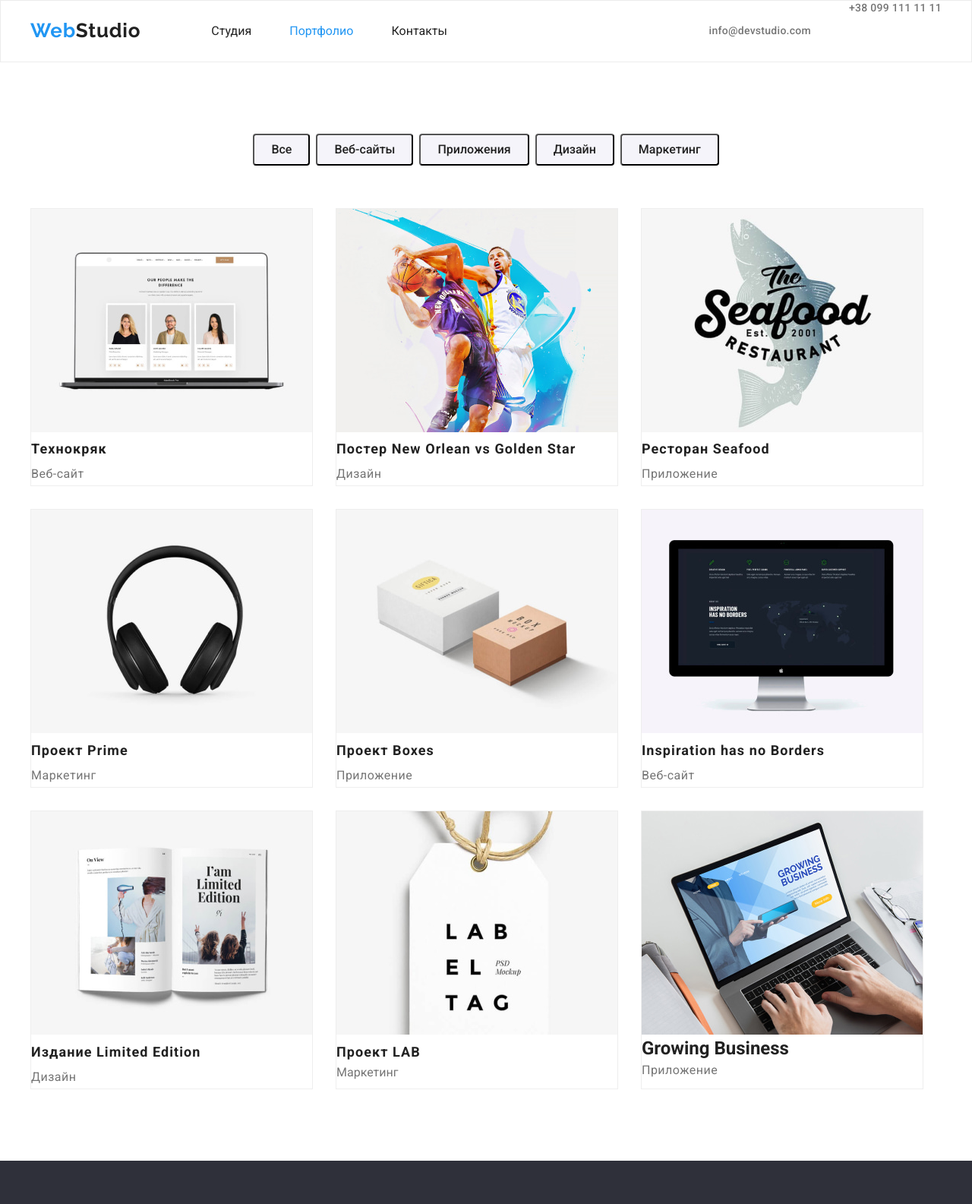
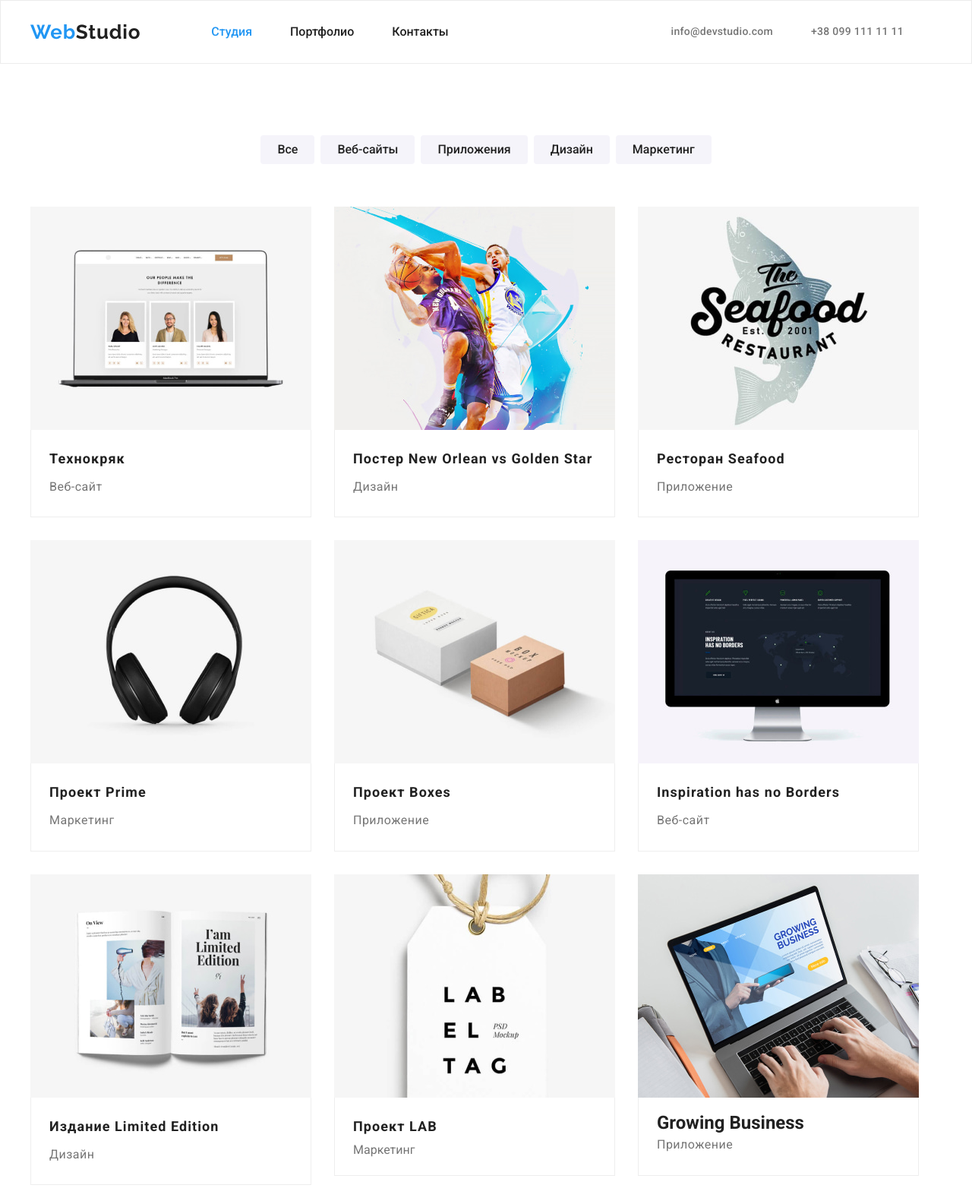
Before and after one commit to ArtemRe/goit-markup-hw-03, a plain HTML site: page portfolio.html in a window 1280 px wide. Shown: the top 1585 px of the page at 76% size. Drawn offline with nearby package versions, Linux system fonts and the light colour scheme.

Commit message:
fixed-last

```diff
--- a/css/styles.css
+++ b/css/styles.css
@@ -13,6 +13,7 @@
 }
 .section {
   padding-top: 94px;
+  /* padding-bottom: 94px; */
   /* padding-bottom: 94px; */
 }
 body {
@@ -42,6 +43,8 @@ body {
   /* width: 100%;
   height: 600px; */
   text-align: center;
+  padding-top: 94px;
+  padding-bottom: 94px;
   /* margin-bottom: 94px; */
 }
 .button-orde {
@@ -203,9 +206,10 @@ p {
 
 .contacts-tel {
 }
-.mail-contakts:nth-last-child(-n + 2) {
+.mail-contakts:nth-child(-n + 2) {
   margin-right: 50px;
 }
+
 .mail-contakts a {
   padding-top: 32px;
   padding-bottom: 32px;
@@ -235,8 +239,11 @@ p {
   font-weight: 700;
   font-size: 36px;
   line-height: 1.7;
-  line-height: 3%;
+  /* line-height: 3%; */
   text-align: center;
+}
+.tim-inner:nth-last-child(-n + 1) {
+  margin-right: 0;
 }
 .tim-inner {
   margin-right: 30px;
@@ -252,8 +259,8 @@ p {
   margin-right: o;
 }
 .tim-title {
-  margin-top: 94px;
-  display: inline-block;
+  /* margin-top: 94px; */
+
   margin-bottom: 50px;
 }
 .title-text {
@@ -268,20 +275,24 @@ p {
   font-size: 16px;
   line-height: 1.12;
   text-align: center;
-  padding-top: 30px;
-  padding-bottom: 10px;
+
+  /* padding-bottom: 10px; */
 }
 .inner-text {
   font-weight: 400;
   font-size: 16px;
   line-height: 1.2;
-  line-height: 3%;
   text-align: center;
+  padding-top: 10px;
+  /* padding-bottom: 30px; */
+}
+.tim-text {
+  padding-top: 30px;
   padding-bottom: 30px;
 }
 .footer-container {
   padding-top: 60px;
-  padding-left: 215px;
+
   padding-bottom: 60px;
 }
 .adress-footer a {
@@ -302,7 +313,7 @@ p {
   line-height: 1.6;
   text-align: center;
   border-radius: 4px;
-
+  border: none;
   padding-top: 6px;
   padding-bottom: 6px;
   padding-left: 22px;
@@ -331,6 +342,7 @@ p {
 
 .img-back {
   background-color: #eeeeee;
+  display: block;
 }
 .point {
   font-size: 14px;
@@ -350,7 +362,6 @@ p {
   width: calc(100 % / 3);
   margin: 15px;
 
-  border: 1px solid #eeeeee;
   box-sizing: border-box;
 }
 .mail-footer,
@@ -364,6 +375,9 @@ p {
 }
 .mail-item {
   margin-bottom: 9px;
+}
+.mail-item:nth-last-child(-n + 1) {
+  margin-bottom: 0;
 }
 .logo-footer {
   color: #ffffffff;
@@ -389,6 +403,7 @@ p {
   font-size: 18px;
   line-height: 2;
   letter-spacing: 0.06em;
+  padding-bottom: 4px;
 }
 .adres {
   font-style: normal;
@@ -403,3 +418,14 @@ p {
   display: flex;
   justify-content: center;
 }
+.prt-item {
+  padding-top: 20px;
+  padding-left: 24px;
+  padding-bottom: 24px;
+  padding-right: 20px;
+  /* border: 1px solid #eeeeee; */
+
+  border-bottom: 1px solid #eeeeee;
+  border-right: 1px solid #eeeeee;
+  border-left: 1px solid #eeeeee;
+}
--- a/portfolio.html
+++ b/portfolio.html
@@ -24,16 +24,17 @@
                     <span class="span"> Web</span>Studio</a>
 
                 <ul class="nav-item">
-
-                    <li class="nav-item"><a href="./index.html" class="link">Студия</a> </li>
-                    <li class="nav-item"><a href="./portfolio.html" class="current link">Портфолио</a> </li>
-                    <li class="nav-item"><a href="" class="link">Контакты</a> </li>
+                    <li class="nav-items"><a href="./index.html" class="current link">Студия</a> </li>
+                    <li class="nav-items"><a href="./portfolio.html" class="link">Портфолио</a> </li>
+                    <li class="nav-items"><a href="" class="link">Контакты</a> </li>
 
                 </ul>
             </nav>
             <ul class="contakts">
-                <li class="mail-contakts"><a class="contacts-mail link" href="mailto:info@example.com">info@devstudio.com</a></li>
-                <li><a class="contacts-tel link" href="tel:+380991111111">+38 099 111 11 11</a></li>
+                <li class="mail-contakts"><a class="contacts-mail link"
+                        href="mailto:info@example.com">info@devstudio.com</a></li>
+                <li class="mail-contakts"><a class="contacts-tel link" href="tel:+380991111111">+38 099 111 11 11</a>
+                </li>
             </ul>
         </div>
     </header>
@@ -55,64 +56,64 @@
                 <li class="foto-items">
                     <a class="link" href="">
                         <img class="img-back" src="./images/1.jpg" alt="">
-                        <h2 class="foto-title">Технокряк</h2>
-                        <p class="inner-title">Веб-сайт</p>
+                        <div class="prt-item"><h2 class="foto-title">Технокряк</h2>
+                        <p class="inner-title">Веб-сайт</p></div>
                     </a>
                 </li>
                 <li class="foto-items">
                     <a class="link" href="">
                         <img class="img-back" src="./images/2.2.jpg" alt="">
-                        <h2 class="foto-title">Постер New Orlean vs Golden Star</h2>
-                        <p class="inner-title">Дизайн</p>
+                        <div class="prt-item"><h2 class="foto-title">Постер New Orlean vs Golden Star</h2>
+                        <p class="inner-title">Дизайн</p></div>
                     </a>
                 </li>
                 <li class="foto-items">
                     <a class="link" href="">
                         <img class="img-back" src="./images/3.3.jpg" alt="">
-                        <h2 class="foto-title">Ресторан Seafood</h2>
-                        <p class="inner-title">Приложение</p>
+                        <div class="prt-item"><h2 class="foto-title">Ресторан Seafood</h2>
+                        <p class="inner-title">Приложение</p></div>
                     </a>
                 </li>
                 <li class="foto-items">
                     <a class="link" href="">
                         <img class="img-back" src="./images/4.jpg" alt="">
-                        <h2 class="foto-title">Проект Prime</h2>
-                        <p class="inner-title">Маркетинг</p>
+                        <div class="prt-item"><h2 class="foto-title">Проект Prime</h2>
+                        <p class="inner-title">Маркетинг</p></div>
                     </a>
                 </li>
                 <li class="foto-items">
                     <a class="link" href="">
                         <img class="img-back" src="./images/5.jpg" alt="">
-                        <h2 class="foto-title">Проект Boxes</h2>
-                        <p class="inner-title">Приложение</p>
+                        <div class="prt-item"><h2 class="foto-title">Проект Boxes</h2>
+                        <p class="inner-title">Приложение</p></div>
                     </a>
                 </li>
                 <li class="foto-items">
                     <a class="link" href="">
                         <img class="img-back" src="./images/6.jpg" alt="">
-                        <h2 class="foto-title">Inspiration has no Borders</h2>
-                        <p class="inner-title">Веб-сайт</p>
+                        <div class="prt-item"><h2 class="foto-title">Inspiration has no Borders</h2>
+                        <p class="inner-title">Веб-сайт</p></div>
                     </a>
                 </li>
                 <li class="foto-items">
                     <a class="link" href="">
                         <img class="img-back" src="./images/7.jpg" alt="">
-                        <h2 class="foto-title">Издание Limited Edition</h2>
-                        <p class="inner-title">Дизайн</p>
+                        <div class="prt-item"><h2 class="foto-title">Издание Limited Edition</h2>
+                        <p class="inner-title">Дизайн</p></div>
                     </a>
                 </li>
                 <li class="foto-items">
                     <a class="link" href="">
                         <img class="img-back" src="./images/8.jpg" alt="">
-                        <h2 class="foto-title">Проект LAB</h2>
-                                           <p>Маркетинг</p>
+                       <div class="prt-item"><h2 class="foto-title">Проект LAB</h2>
+                                           <p>Маркетинг</p></div>
                     </a>
                 </li>
                 <li class="foto-items">
                     <a class="link" href="">
                         <img class="img-back" src="./images/9.jpg" alt="">
-                        <h2>Growing Business</h2>
-                        <p class="inner-title">Приложение</p>
+                        <div class="prt-item"><h2>Growing Business</h2>
+                        <p class="inner-title">Приложение</p></div>
                     </a>
                 </li>
 
@@ -122,7 +123,7 @@
 
     </main>
     <footer class="footer">
-        <div class="footer-container">
+        <div class="container footer-container">
             <a href="./index.html" class="logo-footer link">
                 <span class="span"> Web</span>Studio
             </a>
@@ -132,7 +133,7 @@
 
                     <li class="mail-item"><a class="mail-footer link" href="mailto:info@example.com">info@example.com</a>
                     </li>
-                    <li><a class="tel-footer link" href="tel:+380991111111">+380991111111</a></li>
+                    <li class="mail-item"><a class="tel-footer link" href="tel:+380991111111">+380991111111</a></li>
                 </ul>
             </address>
         </div>
```
Also changed, not shown: index.html (+15 -11 lines).
